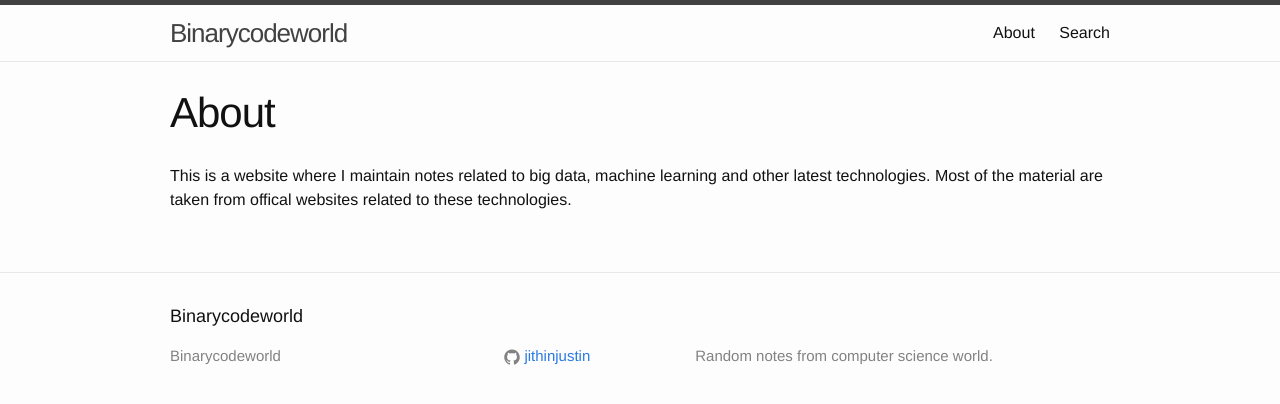
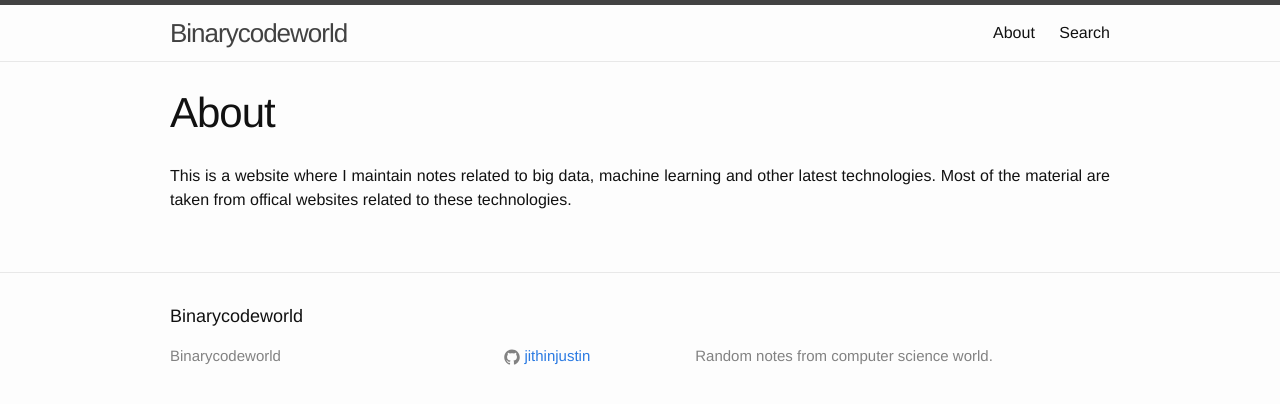
Before and after one commit to jithinjustin/jithinjustin.github.io, a Jekyll site: the page built from about.md, in a window 1280 px wide. Shown: the top 404 px of the page. Built offline with Jekyll 4.4.1, drawn with Linux system fonts in a browser that asks for light colours.

Commit message:
justify para

```diff
--- a/_sass/_base.scss
+++ b/_sass/_base.scss
@@ -184,7 +184,9 @@ pre {
     }
 }
 
-
+p {
+  text-align: justify
+}
 
 /**
  * Icons
```
